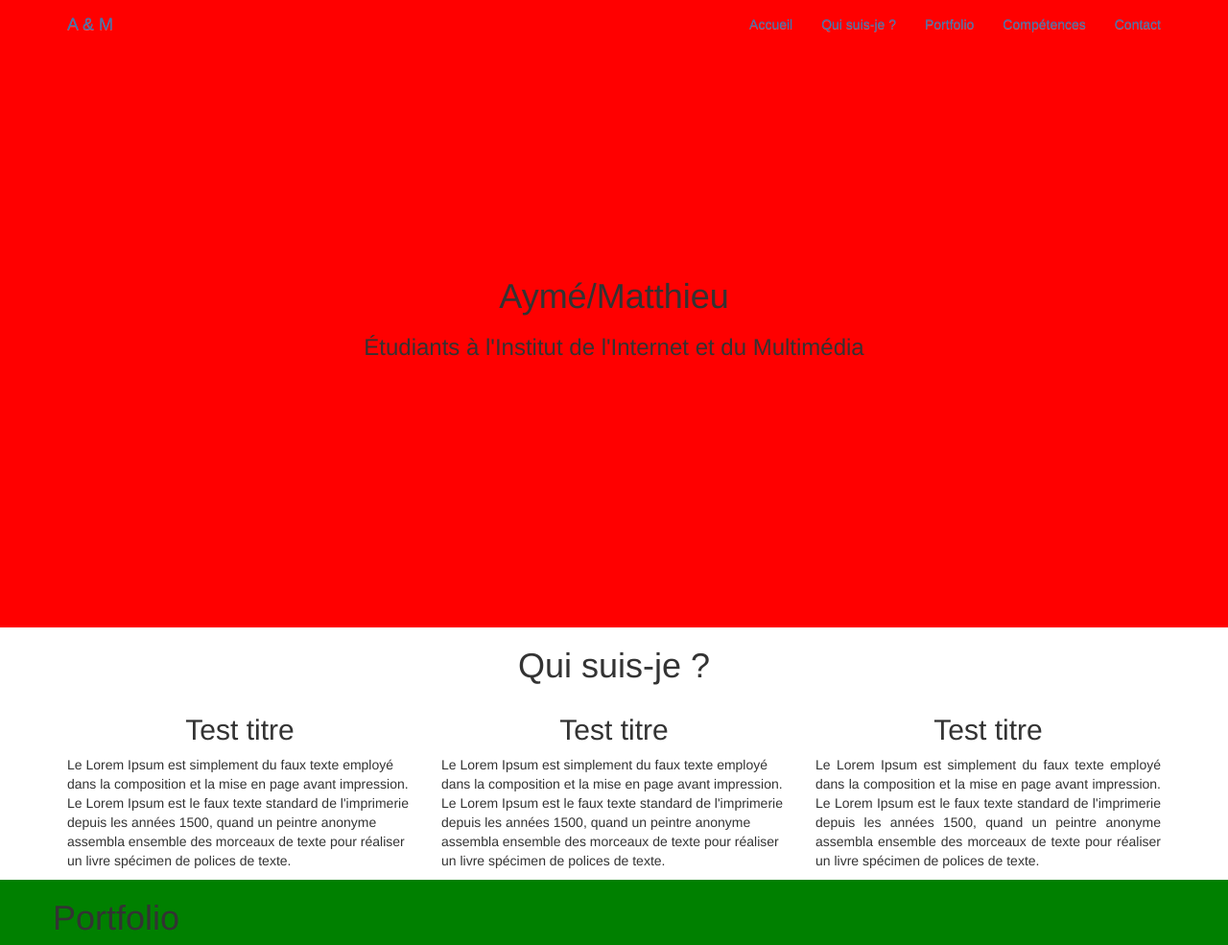
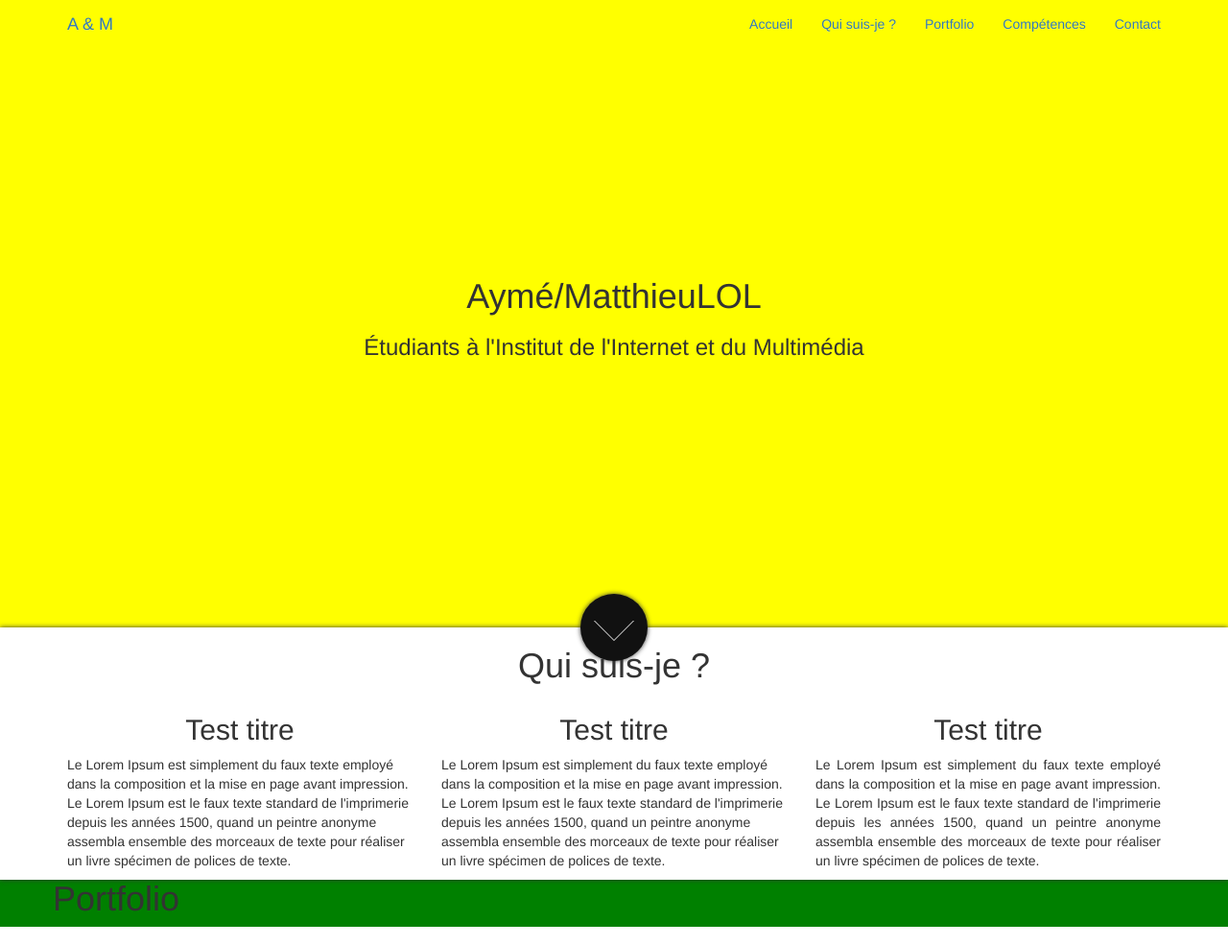
Before and after one commit to Oxyrio/SitePerso, a PHP site: page /templates/index.php in a window 1280 px wide. Shown: the top 985 px of the page at 96% size. Run offline with PHP 8.4, Linux system fonts and the light colour scheme; some libraries are stand-ins or nearby versions.

Commit message:
ajout arrow

```diff
--- a/css/style.css
+++ b/css/style.css
@@ -1,5 +1,5 @@
 #first {
-    background-color: red;
+    background-color: yellow;
     height: 100%;
     width: 100%;
 }
@@ -65,3 +65,89 @@
     padding-top: 23%;
     padding-bottom: 23%;
 }
+
+
+
+/* ARROW DOWN */
+
+* {
+    -moz-box-sizing: border-box;
+    -webkit-box-sizing: border-box;
+    box-sizing: border-box;
+}
+
+/* the important styles */
+
+
+section {
+    float:left;
+    width:100%;
+    background:#fff;
+    position:relative;
+    box-shadow:0 0 5px 0px #333;
+}
+
+
+.arrow-wrap {
+    position:absolute;
+    z-index:1;
+    left:50%;
+    top:-5em;
+    margin-left:-5em;
+    background:#111;
+    width:10em;
+    height:10em;
+    padding:4em 2em;
+    border-radius:50%;
+    font-size:0.5em;
+    display:block;
+    box-shadow:0px 0px 5px 0px #333;
+}
+
+.arrow {
+    float:left;
+    position:relative;
+    width: 0px;
+    height: 0px;
+    border-style: solid;
+    border-width: 3em 3em 0 3em;
+    border-color: #ffffff transparent transparent transparent;
+    -webkit-transform:rotate(360deg)
+}
+
+.arrow:after {
+    content:'';
+    position:absolute;
+    top:-3.2em;
+    left:-3em;
+    width: 0px;
+    height: 0px;
+    border-style: solid;
+    border-width: 3em 3em 0 3em;
+    border-color: #111 transparent transparent transparent;
+    -webkit-transform:rotate(360deg)
+}
+
+.arrow-wrap:hover .hint {
+    opacity:1;
+}
+
+
+@-webkit-keyframes arrows {
+    0% { top:0; }
+    10% { top:12%; }
+    20% { top:0; }
+    30% { top:12%; }
+    40% { top:-12%; }
+    50% { top:12%; }
+    60% { top:0; }
+    70% { top:12%; }
+    80% { top:-12%; }
+    90% { top:12%; }
+    100% { top:0; }
+}
+
+.arrow-wrap .arrow {
+    -webkit-animation: arrows 2.8s 0.4s;
+    -webkit-animation-delay: 3s;
+}
--- /dev/null
+++ b/js/ArrowDown/arrowdown.js
@@ -0,0 +1,42 @@
+//this is where we apply opacity to the arrow
+$(window).scroll( function(){
+
+    //get scroll position
+    var topWindow = $(window).scrollTop();
+    //multipl by 1.5 so the arrow will become transparent half-way up the page
+    var topWindow = topWindow * 1.5;
+
+    //get height of window
+    var windowHeight = $(window).height();
+
+    //set position as percentage of how far the user has scrolled
+    var position = topWindow / windowHeight;
+    //invert the percentage
+    position = 1 - position;
+
+    //define arrow opacity as based on how far up the page the user has scrolled
+    //no scrolling = 1, half-way up the page = 0
+    $('.arrow-wrap').css('opacity', position);
+
+});
+
+
+
+
+
+
+//Code stolen from css-tricks for smooth scrolling:
+$(function() {
+    $('a[href*=#]:not([href=#])').click(function() {
+        if (location.pathname.replace(/^\//,'') == this.pathname.replace(/^\//,'') && location.hostname == this.hostname) {
+            var target = $(this.hash);
+            target = target.length ? target : $('[name=' + this.hash.slice(1) +']');
+            if (target.length) {
+                $('html,body').animate({
+                    scrollTop: target.offset().top
+                }, 1000);
+                return false;
+            }
+        }
+    });
+});
--- a/js/GoogleMap/googlemap.js
+++ b/js/GoogleMap/googlemap.js
@@ -1,7 +1,7 @@
 function initMap() {
     var iim = {lat: 48.896031, lng: 2.235908};
     var map = new google.maps.Map(document.getElementById('map'), {
-        zoom: 16,
+        zoom: 18,
         center: iim
     });
     var marker = new google.maps.Marker({
--- a/templates/footer.php
+++ b/templates/footer.php
@@ -5,6 +5,7 @@
     <script type="text/javascript" src="../js/tooltipster/loadingtool.js"></script>
     <script type="text/javascript" src="../js/loader/loading.js"></script>
     <script type="text/javascript" src="../js/GoogleMap/googlemap.js"></script>
+    <script type="text/javascript" src="../js/ArrowDown/arrowdown.js"></script>
 
 
 
--- a/templates/index.php
+++ b/templates/index.php
@@ -11,8 +11,12 @@
     <div class="container">
         <div class="row">
             <div class="col-md-6 col-md-offset-3 accueil">
-                <h1 class="text-center">Aymé/Matthieu</h1>
+                <h1 class="text-center">Aymé/MatthieuLOL</h1>
                 <h3 class="text-center">Étudiants à l'Institut de l'Internet et du Multimédia</h3>
+
+
+
+
                 <a class="scroll" title="scroll" href="#fourth">
                     <div class="scroll-btn tipped tipper-attached" data-title="about me" data-tipper-options="{&quot;direction&quot;:&quot;top&quot;,&quot;follow&quot;:&quot;true&quot;}">
                     </div>
@@ -21,6 +25,13 @@
         </div>
     </div>
 </div>
+
+<section>
+
+    <a class="arrow-wrap" href="#second">
+        <span class="arrow"></span>
+        <!--<span class="hint">scroll</span>-->
+    </a>
 
 <div id="second">
     <div class="container">
@@ -46,6 +57,9 @@
     </div>
 </div>
 
+</section>
+
+
 <div id="third">
     <div class="container">
         <div class="row">
@@ -61,6 +75,7 @@
         </div>
     </div>
 </div>
+
 
 <div id="fifth">
     <div class="container">
@@ -111,6 +126,7 @@
 </div>
 
 
+
 <?php
 
 include('footer.php');
```
